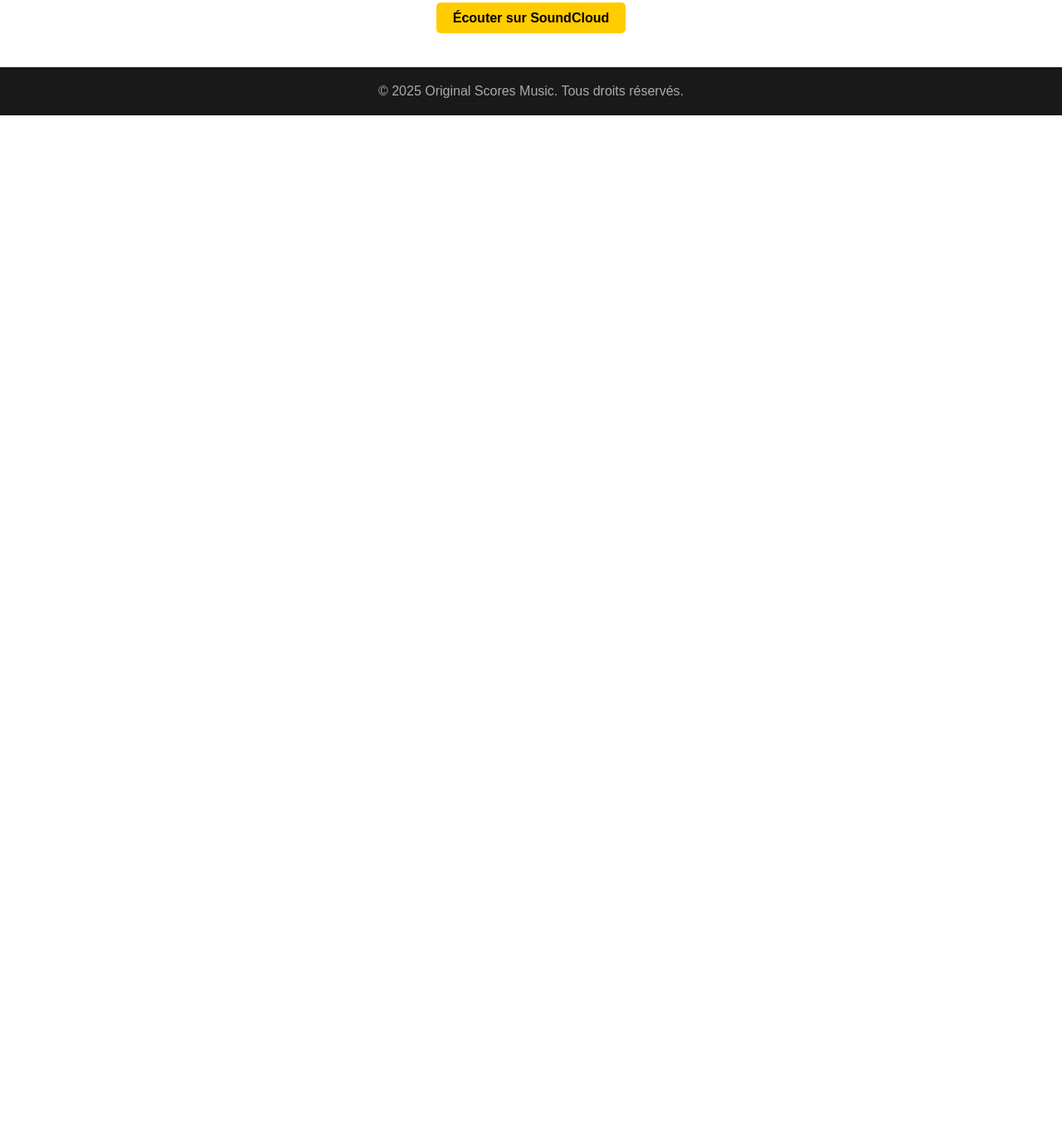
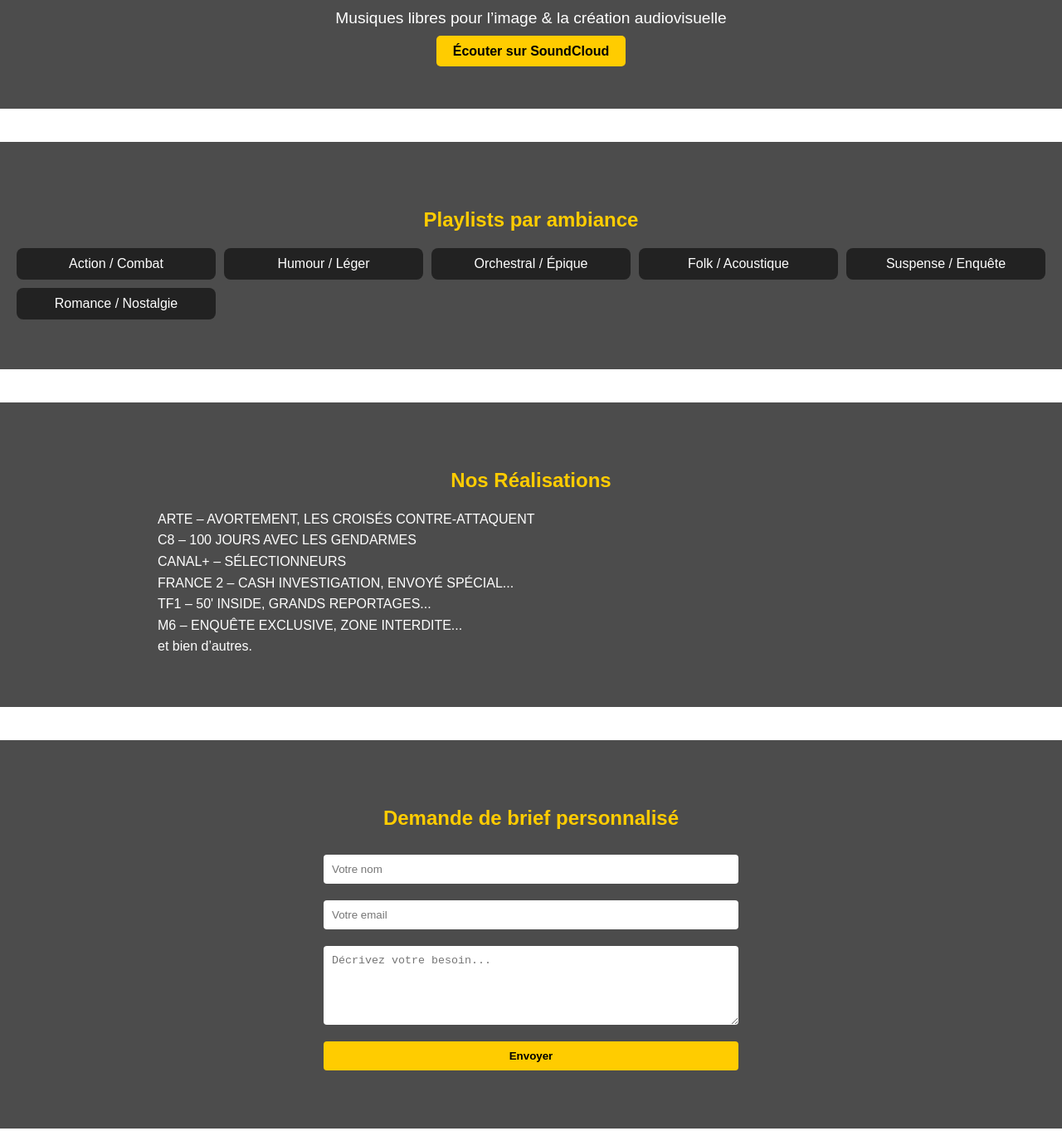
Before and after one commit to V-19str/Original-scores-music, a plain HTML site: page index.html in a window 1280 px wide. Shown: the part 243-1606 px from the top of the page at 83% size. Before the commit the page ends 800 px from the top, so only its background shows below. Drawn offline with Linux system fonts and the light colour scheme.

Commit message:
Add files via upload

```diff
--- a/index.html
+++ b/index.html
@@ -51,6 +51,45 @@
       font-weight: bold;
       border-radius: 5px;
     }
+    section {
+      padding: 60px 20px;
+      background-color: rgba(0,0,0,0.7);
+      margin-top: 40px;
+    }
+    h2 {
+      text-align: center;
+      color: #ffcc00;
+    }
+    .grid {
+      display: grid;
+      grid-template-columns: repeat(auto-fit, minmax(200px, 1fr));
+      gap: 10px;
+      margin-top: 20px;
+    }
+    .box {
+      background: #222;
+      padding: 10px;
+      border-radius: 8px;
+      text-align: center;
+    }
+    form {
+      display: flex;
+      flex-direction: column;
+      max-width: 500px;
+      margin: auto;
+    }
+    input, textarea {
+      margin: 10px 0;
+      padding: 10px;
+      border: none;
+      border-radius: 4px;
+    }
+    input[type="submit"] {
+      background-color: #ffcc00;
+      color: black;
+      font-weight: bold;
+      cursor: pointer;
+    }
     footer {
       background: rgba(0,0,0,0.9);
       color: #aaa;
@@ -78,6 +117,41 @@
     <a class="btn" href="https://soundcloud.com/original-scores-music" target="_blank">Écouter sur SoundCloud</a>
   </section>
 
+  <section id="playlists">
+    <h2>Playlists par ambiance</h2>
+    <div class="grid">
+      <div class="box">Action / Combat</div>
+      <div class="box">Humour / Léger</div>
+      <div class="box">Orchestral / Épique</div>
+      <div class="box">Folk / Acoustique</div>
+      <div class="box">Suspense / Enquête</div>
+      <div class="box">Romance / Nostalgie</div>
+    </div>
+  </section>
+
+  <section id="realisations">
+    <h2>Nos Réalisations</h2>
+    <div style="max-width: 900px; margin: auto; line-height: 1.6;">
+      ARTE – AVORTEMENT, LES CROISÉS CONTRE-ATTAQUENT<br/>
+      C8 – 100 JOURS AVEC LES GENDARMES<br/>
+      CANAL+ – SÉLECTIONNEURS<br/>
+      FRANCE 2 – CASH INVESTIGATION, ENVOYÉ SPÉCIAL...<br/>
+      TF1 – 50' INSIDE, GRANDS REPORTAGES...<br/>
+      M6 – ENQUÊTE EXCLUSIVE, ZONE INTERDITE...<br/>
+      et bien d’autres.
+    </div>
+  </section>
+
+  <section id="brief">
+    <h2>Demande de brief personnalisé</h2>
+    <form action="mailto:vladimirstreiff@gmail.com" method="post" enctype="text/plain">
+      <input type="text" name="Nom" placeholder="Votre nom" required />
+      <input type="email" name="Email" placeholder="Votre email" required />
+      <textarea name="Message" placeholder="Décrivez votre besoin..." rows="5" required></textarea>
+      <input type="submit" value="Envoyer" />
+    </form>
+  </section>
+
   <footer>
     &copy; 2025 Original Scores Music. Tous droits réservés.
   </footer>
```
